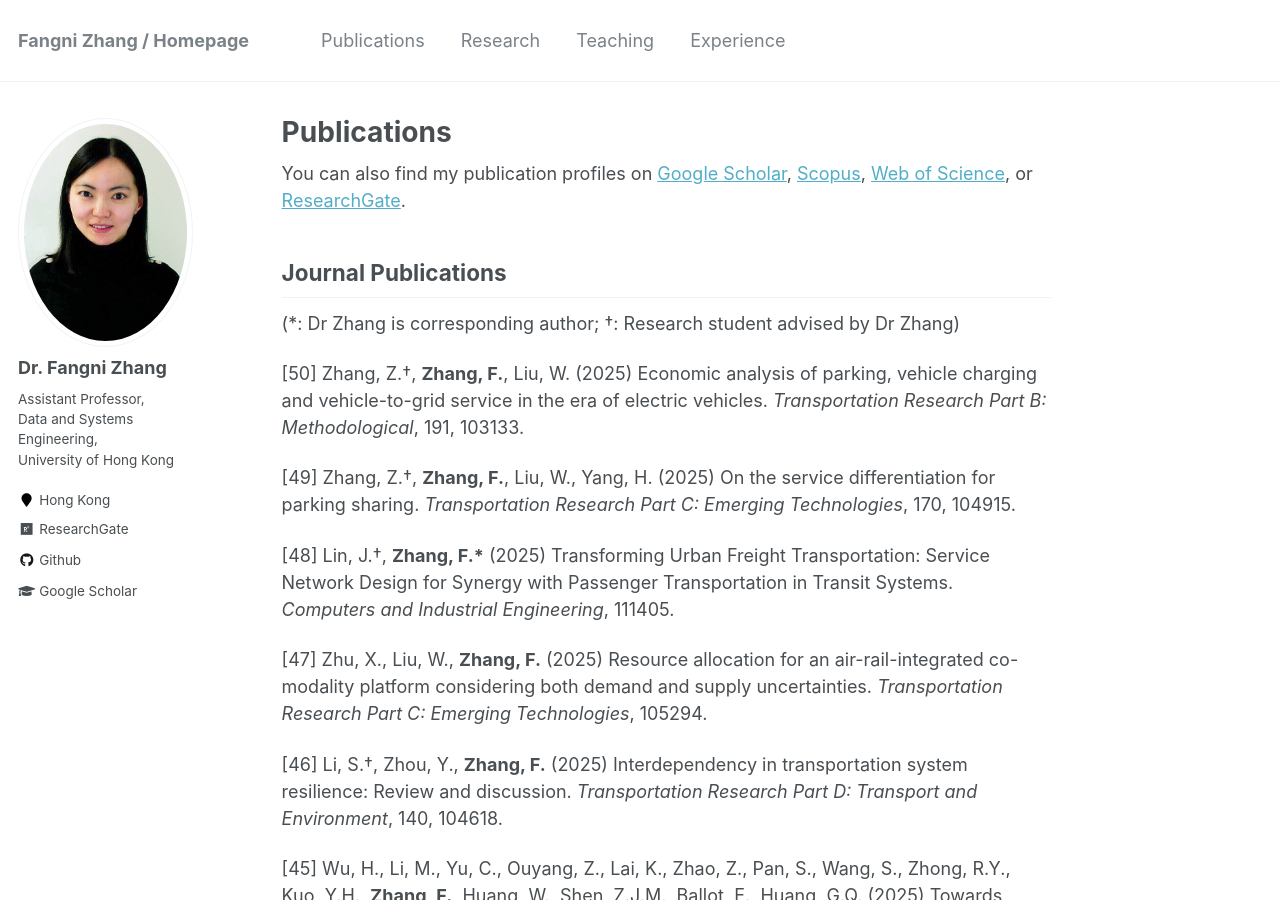
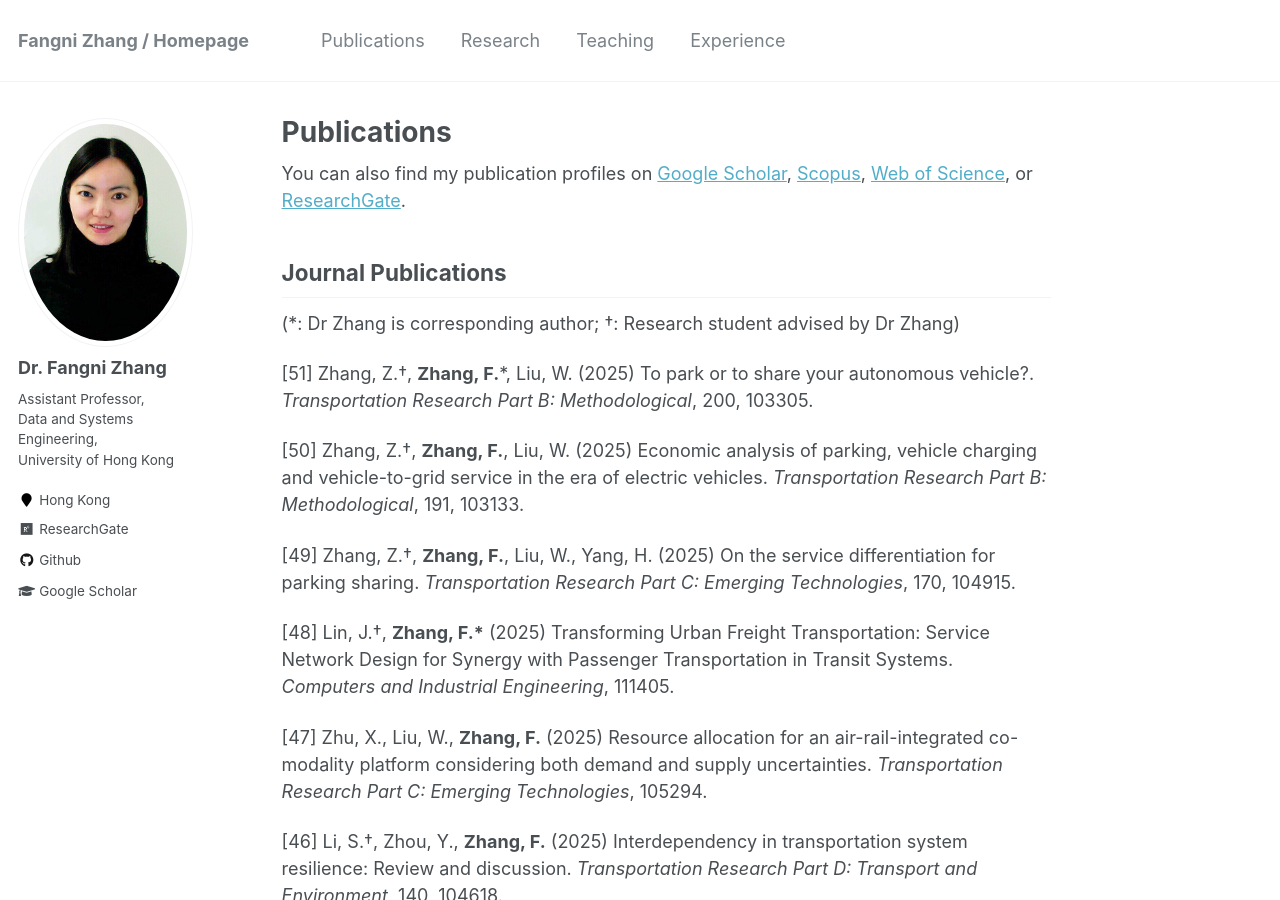
Before and after one commit to fangnizhang/fangnizhang.github.io, a Jekyll site: the page built from _pages/publications.md, in a window 1280 px wide and 900 px high. Built offline with Jekyll 4.4.1, drawn with Linux system fonts in a browser that asks for light colours.

Commit message:
Update publications.md

```diff
--- a/_pages/publications.md
+++ b/_pages/publications.md
@@ -19,6 +19,8 @@ You can also find my publication profiles on [Google Scholar](https://scholar.go
 Journal Publications
 ----------
 (*: Dr Zhang is corresponding author; †: Research student advised by Dr Zhang)
+
+[51] Zhang, Z.†, __Zhang, F.__*, Liu, W. (2025) To park or to share your autonomous vehicle?. _Transportation Research Part B: Methodological_, 200, 103305.
 
 [50] Zhang, Z.†, __Zhang, F.__, Liu, W. (2025) Economic analysis of parking, vehicle charging and vehicle-to-grid service in the era of electric vehicles. _Transportation Research Part B: Methodological_, 191, 103133.
 
```
